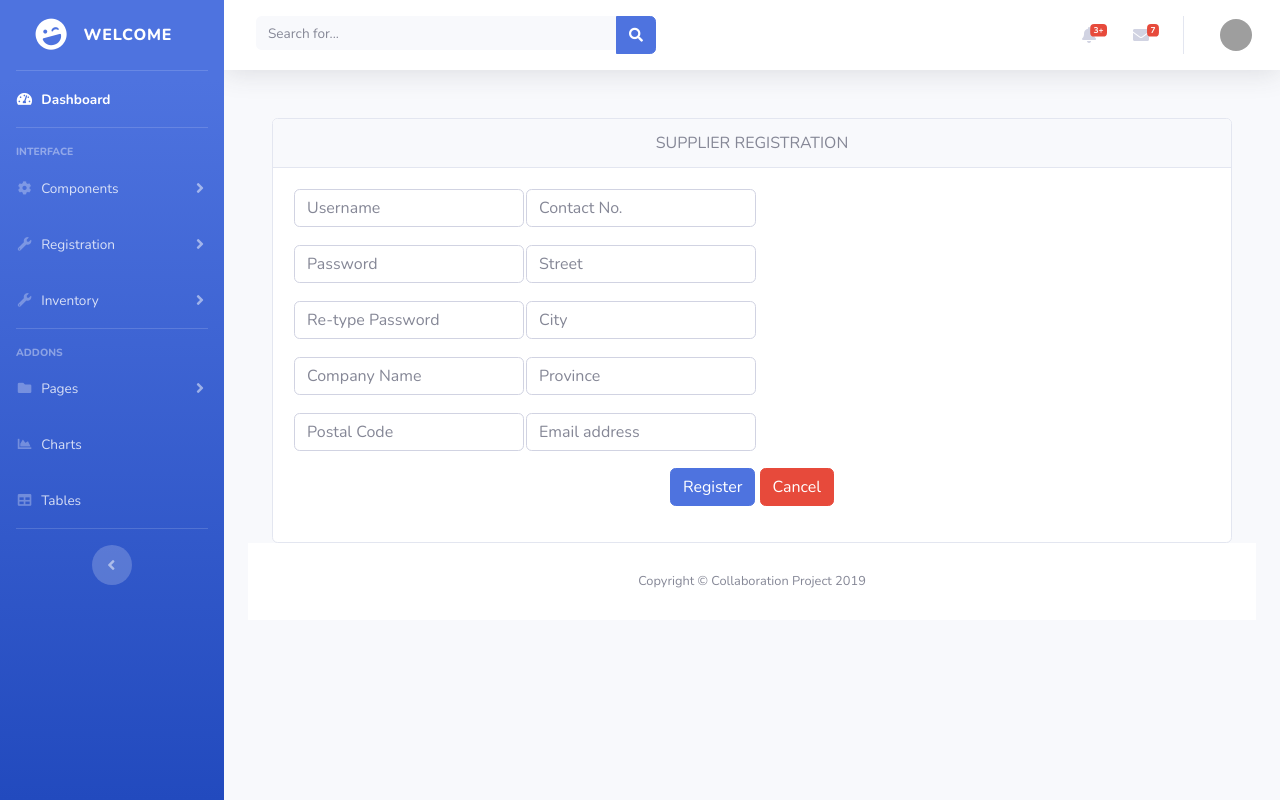
After one commit to mjuanuy/CollaborationProject, a CodeIgniter app: page /sis/Supplier/register_supplier in a window 1280 px wide. The commit adds this page. Run offline with CodeIgniter, Linux system fonts and the light colour scheme; grey boxes are pictures that could not be loaded.

Commit message:
INITIAL MERGED WITH INVENTORY AND SUPPLIER

```diff
--- a/application/config/smileys.php
+++ b/application/controllers/Supplier.php
@@ -1,64 +1,104 @@
 <?php
 defined('BASEPATH') OR exit('No direct script access allowed');
 
-/*
-| -------------------------------------------------------------------
-| SMILEYS
-| -------------------------------------------------------------------
-| This file contains an array of smileys for use with the emoticon helper.
-| Individual images can be used to replace multiple smileys.  For example:
-| :-) and :) use the same image replacement.
-|
-| Please see user guide for more info:
-| https://codeigniter.com/user_guide/helpers/smiley_helper.html
-|
-*/
-$smileys = array(
+class Supplier extends CI_Controller {
 
-//	smiley			image name						width	height	alt
+	public function __construct(){
+		parent::__construct();
+		$this->load->model('Useraccount', 'user');
+	}
 
-	':-)'			=>	array('grin.gif',			'19',	'19',	'grin'),
-	':lol:'			=>	array('lol.gif',			'19',	'19',	'LOL'),
-	':cheese:'		=>	array('cheese.gif',			'19',	'19',	'cheese'),
-	':)'			=>	array('smile.gif',			'19',	'19',	'smile'),
-	';-)'			=>	array('wink.gif',			'19',	'19',	'wink'),
-	';)'			=>	array('wink.gif',			'19',	'19',	'wink'),
-	':smirk:'		=>	array('smirk.gif',			'19',	'19',	'smirk'),
-	':roll:'		=>	array('rolleyes.gif',		'19',	'19',	'rolleyes'),
-	':-S'			=>	array('confused.gif',		'19',	'19',	'confused'),
-	':wow:'			=>	array('surprise.gif',		'19',	'19',	'surprised'),
-	':bug:'			=>	array('bigsurprise.gif',	'19',	'19',	'big surprise'),
-	':-P'			=>	array('tongue_laugh.gif',	'19',	'19',	'tongue laugh'),
-	'%-P'			=>	array('tongue_rolleye.gif',	'19',	'19',	'tongue rolleye'),
-	';-P'			=>	array('tongue_wink.gif',	'19',	'19',	'tongue wink'),
-	':P'			=>	array('raspberry.gif',		'19',	'19',	'raspberry'),
-	':blank:'		=>	array('blank.gif',			'19',	'19',	'blank stare'),
-	':long:'		=>	array('longface.gif',		'19',	'19',	'long face'),
-	':ohh:'			=>	array('ohh.gif',			'19',	'19',	'ohh'),
-	':grrr:'		=>	array('grrr.gif',			'19',	'19',	'grrr'),
-	':gulp:'		=>	array('gulp.gif',			'19',	'19',	'gulp'),
-	'8-/'			=>	array('ohoh.gif',			'19',	'19',	'oh oh'),
-	':down:'		=>	array('downer.gif',			'19',	'19',	'downer'),
-	':red:'			=>	array('embarrassed.gif',	'19',	'19',	'red face'),
-	':sick:'		=>	array('sick.gif',			'19',	'19',	'sick'),
-	':shut:'		=>	array('shuteye.gif',		'19',	'19',	'shut eye'),
-	':-/'			=>	array('hmm.gif',			'19',	'19',	'hmmm'),
-	'>:('			=>	array('mad.gif',			'19',	'19',	'mad'),
-	':mad:'			=>	array('mad.gif',			'19',	'19',	'mad'),
-	'>:-('			=>	array('angry.gif',			'19',	'19',	'angry'),
-	':angry:'		=>	array('angry.gif',			'19',	'19',	'angry'),
-	':zip:'			=>	array('zip.gif',			'19',	'19',	'zipper'),
-	':kiss:'		=>	array('kiss.gif',			'19',	'19',	'kiss'),
-	':ahhh:'		=>	array('shock.gif',			'19',	'19',	'shock'),
-	':coolsmile:'	=>	array('shade_smile.gif',	'19',	'19',	'cool smile'),
-	':coolsmirk:'	=>	array('shade_smirk.gif',	'19',	'19',	'cool smirk'),
-	':coolgrin:'	=>	array('shade_grin.gif',		'19',	'19',	'cool grin'),
-	':coolhmm:'		=>	array('shade_hmm.gif',		'19',	'19',	'cool hmm'),
-	':coolmad:'		=>	array('shade_mad.gif',		'19',	'19',	'cool mad'),
-	':coolcheese:'	=>	array('shade_cheese.gif',	'19',	'19',	'cool cheese'),
-	':vampire:'		=>	array('vampire.gif',		'19',	'19',	'vampire'),
-	':snake:'		=>	array('snake.gif',			'19',	'19',	'snake'),
-	':exclaim:'		=>	array('exclaim.gif',		'19',	'19',	'exclaim'),
-	':question:'	=>	array('question.gif',		'19',	'19',	'question')
+	public function index(){
+		$this->check_access();
+		$data['pagename'] = 'Login';
+		$data['contents'] = 'login';
+		$this->load->view('templates/headerlogin');
+		$this->load->view('templates/main', $data);
+	}
 
-);
+	public function register_supplier(){
+		$this->check_access();
+		$data['pagename'] = 'Supplier Registration';
+		$data['contents'] = 'contents/admin/supplier_registration';
+		$this->load->view('templates/sbadmin', $data);
+	}
+
+
+
+	public function registration(){
+
+		$data = $this->input->post(); // return $_POST global array
+
+		$result = $this->validate($data); // return array of error messages
+
+		$this->setFlashData(array('alertType' => 'danger'));
+
+		if(count($result) == 0){
+			$result=$this->user->create_supp($data);
+			if($this->user->create_supplier($data,$result)){
+				$this->setFlashData(array('alertType' => 'success'));
+				$this->setFlashData(array('system_msg' => array("Wait for admin approval!")));
+			}else{
+				$this->setFlashData(array('system_msg' => array("Failed to create!")));
+			}
+		}else{
+			$this->setFlashData(array('system_msg' => $result));
+		}
+
+		redirect('Supplier/register_supplier');
+	}
+
+	private function setSession($data){
+		$sessionData = array(
+		    'username'  => $data[0]->username,
+		    'accesslevel' => $data[0]->accesslevel,
+		    'logged_in' => TRUE
+		);
+
+		$this->session->set_userdata($sessionData);
+	}
+
+	private function setFlashData($data){
+		$this->session->set_flashdata($data);
+	}
+
+	private function check_access(){
+		if($this->session->has_userdata('logged_in')){
+			if($this->session->userdata('accesslevel') == 1){
+				redirect('dashboard');
+			}else if($this->session->userdata('accesslevel') == 3){
+				redirect('shop');
+			}
+		}else{
+			return true;
+		}
+	}
+
+	private function validate($data){
+
+		$sudlanan_sa_error = [];
+
+		if($data['username'] == ''){
+			array_push($sudlanan_sa_error, "Username is not define");
+		}
+
+		if(strlen($data['password']) < 6){
+			array_push($sudlanan_sa_error, "Password should be atleast 6 characters");
+		}
+
+		if($data['password'] == ''){
+			array_push($sudlanan_sa_error, "Password is not define");
+		}
+
+		if($data['repassword'] == ''){
+			array_push($sudlanan_sa_error, "Please confirm your password");
+		}
+
+		if($data['password'] != $data['repassword']){
+			array_push($sudlanan_sa_error, "Password doesn't match");
+		}
+
+		return $sudlanan_sa_error; // array size is zero if no errors
+	}
+
+}
--- a/application/models/Useraccount.php
+++ b/application/models/Useraccount.php
@@ -69,4 +69,35 @@ class Useraccount extends CI_Model {
 		return $this->db->query($sql)->result();
 	}
 
+	public function create_supp($data){
+
+		$sql = "INSERT INTO ".$this->table." (username, password,accesslevel)
+		VALUES ('".$data['username']."','".$data['password']."',4)";
+
+		$this->db->query($sql);
+		return $this->db->insert_id();
+
+		// return $this->db->insert($data);
+
+	}
+	public function create_supplier($data,$result){
+
+		$sql = "INSERT INTO supplier( userid,contact_number, supplier_companyname, supplier_street, supplier_city, supplier_province  ,supplier_postal ,supplier_email  )
+		VALUES
+		(
+		".$result.
+		",'".$data['contact_number']."',
+		'".$data['supplier_companyname']."',
+		'".$data['supplier_street']."',
+		'".$data['supplier_city']."',
+		'".$data['supplier_province']."',
+		'".$data['supplier_postal']."',
+		'".$data['supplier_email']."'
+		)";
+
+		return $this->db->query($sql);
+
+		// return $this->db->insert($data);
+
+	}
 }
--- /dev/null
+++ b/application/views/contents/admin/supplier_registration.php
@@ -0,0 +1,78 @@
+<div class="container">
+	<div class="card card-login mx-auto mt-5">
+      <div class="card-header" align="center">SUPPLIER REGISTRATION</div>
+     <div class="card-body">
+	<form action="<?= base_url('dashboard/supplier_registration'); ?>" method="POST">
+		<div class="panel-primary">
+			<div class="panel-body">
+				<?php
+					if($this->session->flashdata('system_msg') != null){
+						$msg = $this->session->flashdata('system_msg');
+						$newMsg = "";
+						foreach($msg as $key => $val){
+							$newMsg .= $val."<br>";
+						}
+				?>
+					<div class="alert alert-<?= $this->session->flashdata('alertType'); ?> alert-dismissible" role="alert">
+					  <button type="button" class="close" data-dismiss="alert" aria-label="Close"><span aria-hidden="true">&times;</span></button>
+
+
+				<?php
+					   echo $newMsg;
+				?>
+					</div>
+				<?php
+					}
+				?>
+				<div class="form-group">
+					<table>
+					<tr>
+					<td><input type="text" placeholder="Username" class="form-control" name="username" required></td>
+					<td><input type="text" placeholder="Contact No." class="form-control" name="contact_number" required></td>
+					</tr>
+					</table>
+				</div>
+
+				<div class="form-group">
+					<table>
+					<tr>
+					<td><input type="password" placeholder="Password" class="form-control" name="password" required></td>
+					<td><input type="text" placeholder="Street" class="form-control" name="supplier_street" required></td>
+					</tr>
+					</table>
+				</div>
+
+				<div class="form-group">
+					<table>
+					<tr>
+					<td><input type="password" placeholder="Re-type Password" class="form-control" name="repassword" required></td>
+					<td><input type="text" placeholder="City" class="form-control" name="supplier_city" required></td>
+					</tr>
+					</table>
+				</div>
+
+				<div class="form-group">
+					<table>
+					<tr>
+					<td><input type="text" placeholder="Company Name" class="form-control" name="supplier_companyname" required></td>
+					<td><input type="text" placeholder="Province" class="form-control" name="supplier_province" required></td>
+					</tr>
+					</table>
+				</div>
+				<div class="form-group">
+					<table>
+					<tr>
+					<td><input type="text" placeholder="Postal Code" class="form-control" name="supplier_postal" required></td>
+					<td><input type="text" placeholder="Email address" class="form-control" name="supplier_email" required></td>
+					</tr>
+					</table>
+				</div>
+
+				<div class="form-group" align="center">
+					<button type="submit" class="btn btn-primary">Register</button>
+					<a href="<?= base_url(); ?>" class="btn btn-danger">Cancel</a>
+				</div>
+			</div>
+		</div>
+	</form>
+</div>
--- a/application/views/templates/sbadmin.php
+++ b/application/views/templates/sbadmin.php
@@ -66,25 +66,41 @@
             <a class="collapse-item" href="buttons.html">Buttons</a>
             <a class="collapse-item" href="cards.html">Cards</a>
           </div>
-        </div>
+
       </li>
 
       <!-- Nav Item - Utilities Collapse Menu -->
       <li class="nav-item">
         <a class="nav-link collapsed" href="#" data-toggle="collapse" data-target="#collapseUtilities" aria-expanded="true" aria-controls="collapseUtilities">
           <i class="fas fa-fw fa-wrench"></i>
-          <span>Utilities</span>
+          <span>Registration</span>
         </a>
         <div id="collapseUtilities" class="collapse" aria-labelledby="headingUtilities" data-parent="#accordionSidebar">
           <div class="bg-white py-2 collapse-inner rounded">
-            <h6 class="collapse-header">Custom Utilities:</h6>
-            <a class="collapse-item" href="utilities-color.html">Colors</a>
-            <a class="collapse-item" href="utilities-border.html">Borders</a>
-            <a class="collapse-item" href="utilities-animation.html">Animations</a>
+            <h6 class="collapse-header">Add:</h6>
+            <a class="collapse-item" href="<?php echo base_url('Dashboard/register_supplier');?>">Supplier</a>
+            <a class="collapse-item" href="utilities-border.html">Products</a>
+            <a class="collapse-item" href="utilities-animation.html">Courier</a>
             <a class="collapse-item" href="utilities-other.html">Other</a>
           </div>
         </div>
       </li>
+
+        <!-- this is for the inventory admin link-->
+      <li class="nav-item">
+        <a class="nav-link collapsed" href="#" data-toggle="collapse" data-target="#inventoryLinks" aria-expanded="true" aria-controls="inventoryLinks">
+          <i class="fas fa-fw fa-wrench"></i>
+          <span>Inventory</span>
+        <div id="inventoryLinks" class="collapse" aria-labelledby="headinginventory" data-parent="#accordionSidebar">
+          <div class="bg-white py-2 collapse-inner rounded">
+            <h6 class="collapse-header">Inventory by:</h6>
+            <a class="collapse-item" href="inventory">Products</a>
+            <a class="collapse-item" href="inventory">Supplier</a>
+            <a class="collapse-item" href="inventory">Category</a>
+          </div>
+        </div>
+      </li>
+        <!-- this is for the inventory admin link-->
 
       <!-- Divider -->
       <hr class="sidebar-divider">
@@ -349,7 +365,7 @@
       <footer class="sticky-footer bg-white">
         <div class="container my-auto">
           <div class="copyright text-center my-auto">
-            <span>Copyright &copy; Your Website 2019</span>
+            <span>Copyright &copy; Collaboration Project 2019</span>
           </div>
         </div>
       </footer>
```
Also changed, not shown: application/controllers/App.php (+9 -0 lines), application/controllers/Inventory.php (added, +43 -0 lines), application/models/Inventaryo.php (added, +22 -0 lines), application/views/contents/admin/inventory.php (added, +48 -0 lines), 1 other file.
